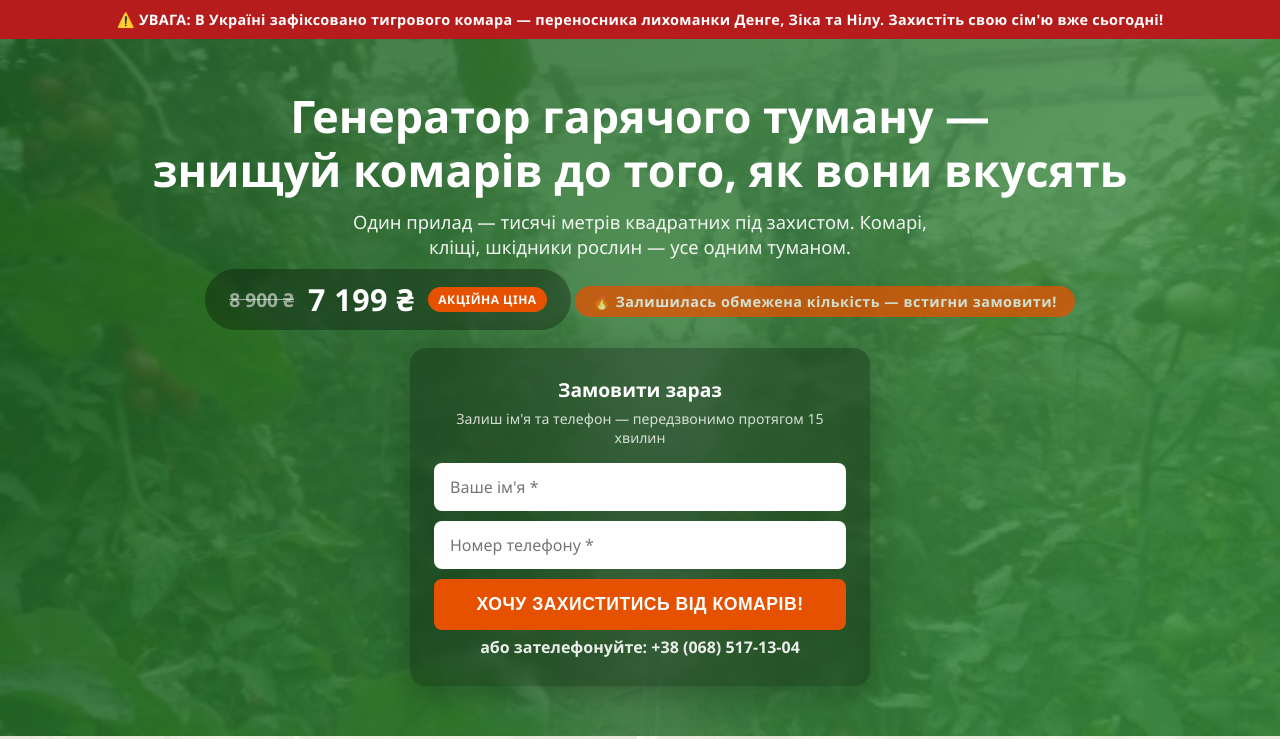
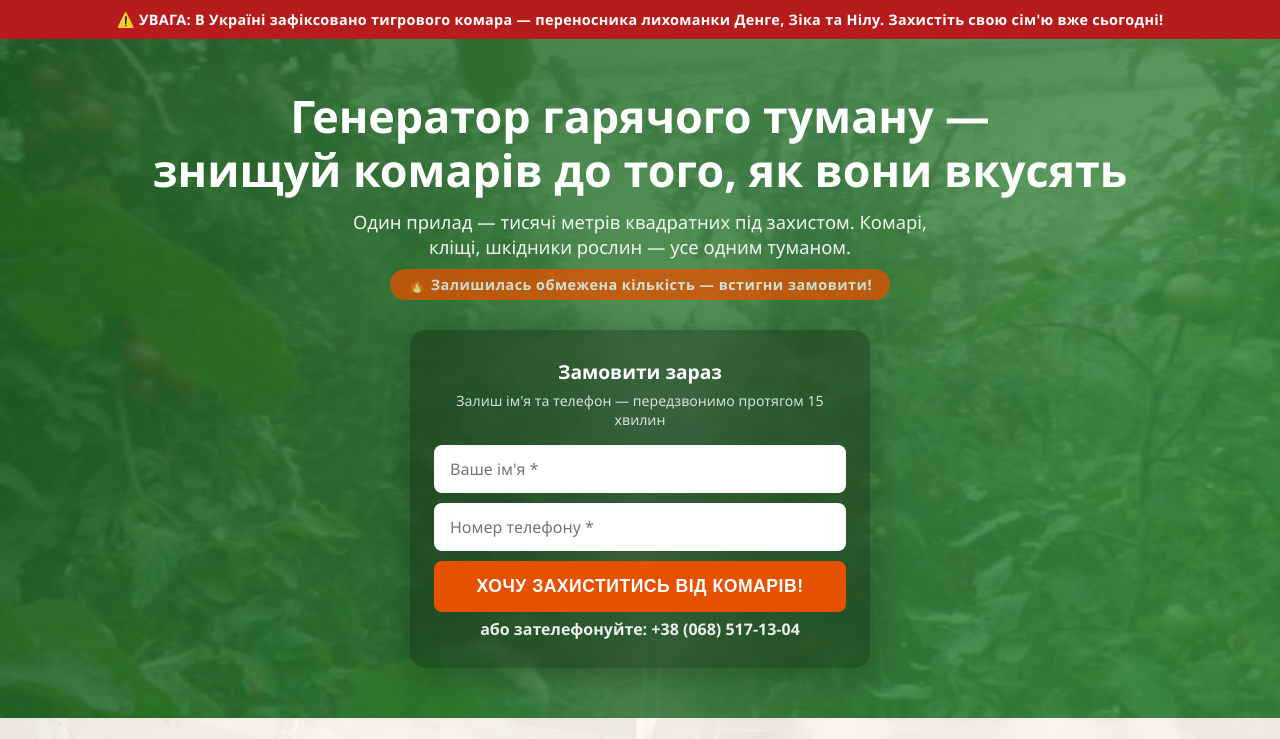
Before and after one commit to dfi-company/generator, a plain HTML site: page index.html in a window 1280 px wide. Shown: the top 739 px of the page. Drawn offline with Linux system fonts and the light colour scheme.

Commit message:
Remove price block from hero

```diff
--- a/index.html
+++ b/index.html
@@ -475,12 +475,6 @@
   <h1>Генератор гарячого туману —<br>знищуй комарів до того, як вони вкусять</h1>
   <div class="sub">Один прилад — тисячі метрів квадратних під захистом. Комарі, кліщі, шкідники рослин — усе одним туманом.</div>
 
-  <div class="price-block">
-    <div class="price-old">8 900 ₴</div>
-    <div class="price-new">7 199 ₴</div>
-    <div class="price-badge">Акційна ціна</div>
-  </div>
-
   <div class="urgency">🔥 Залишилась обмежена кількість — встигни замовити!</div>
 
   <div class="top-form-block">
```
